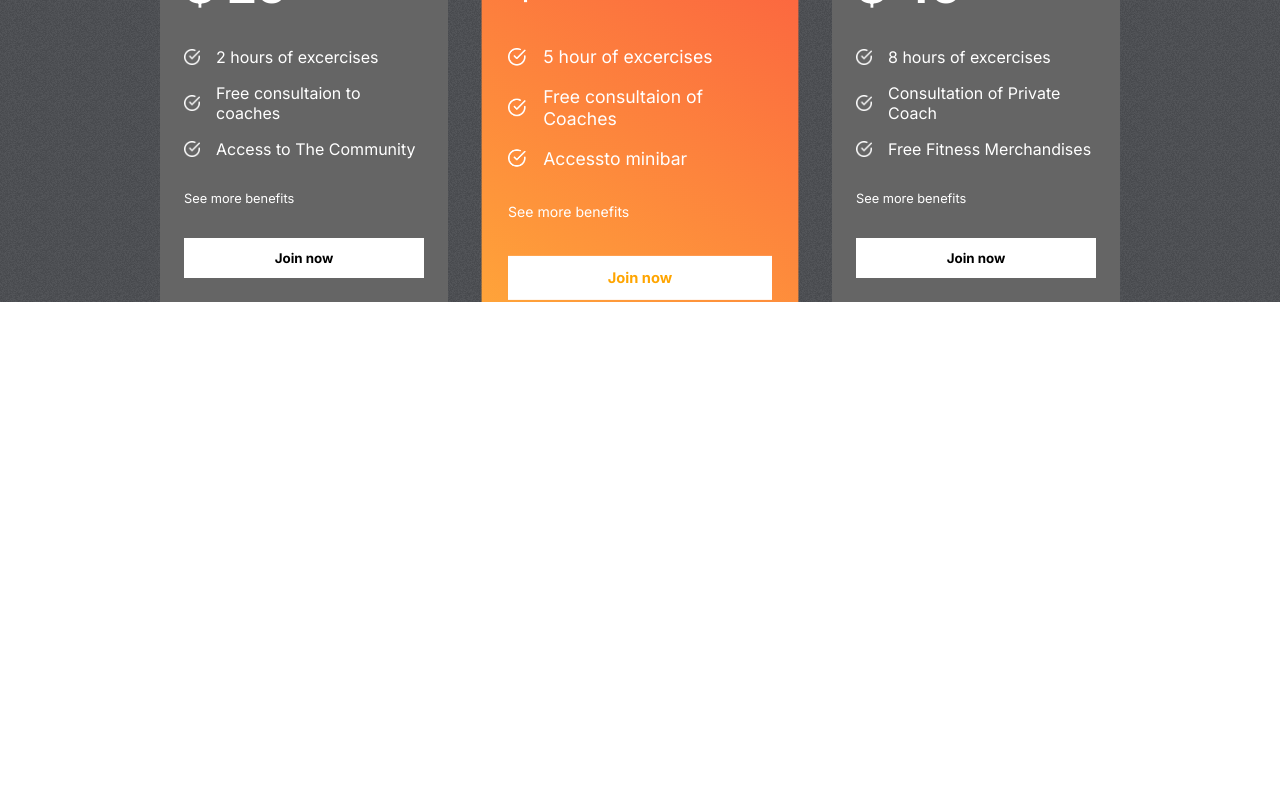
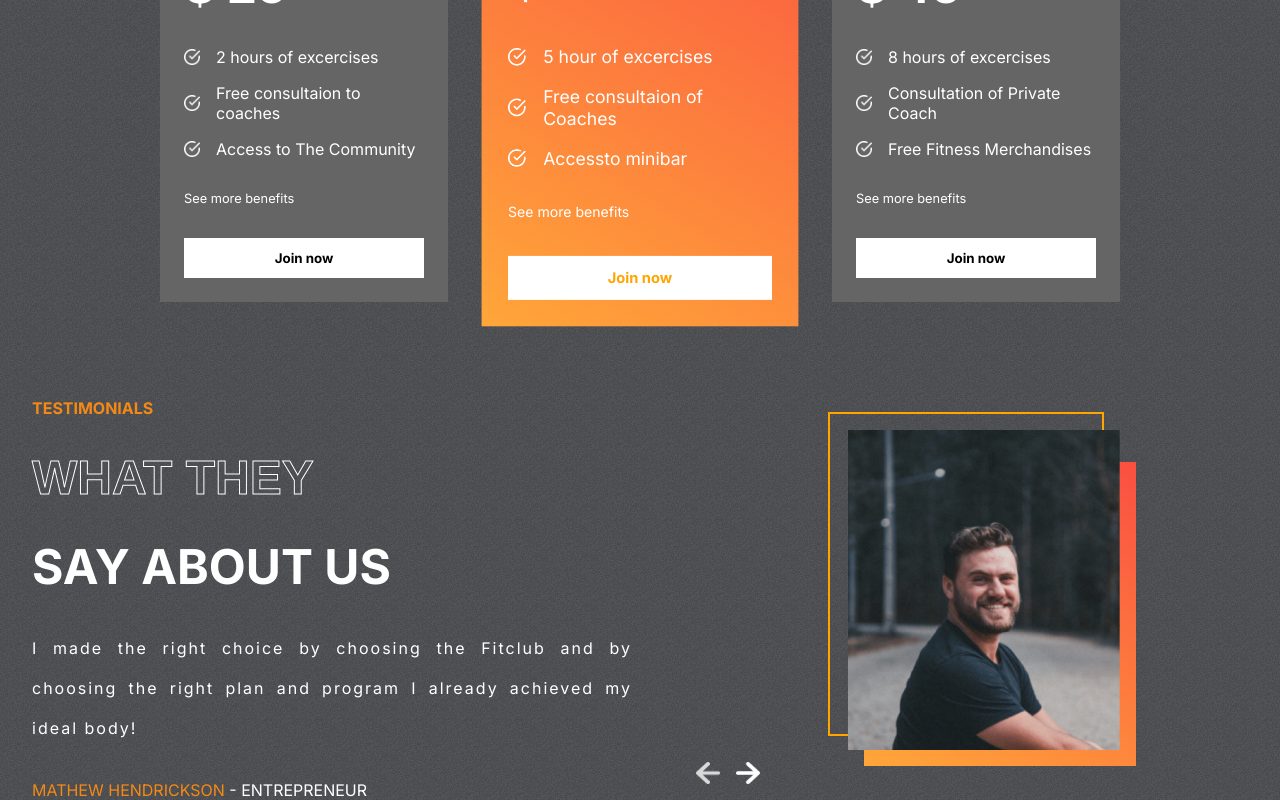
Before and after one commit to alveswellingtonn/Gym-React, a React (Create React App) app: page / in a window 1280 px wide. Shown: the part 2141-2941 px from the top of the page. Before the commit the page ends 2443 px from the top, so only its background shows below. Built offline with nearby package versions, Linux system fonts and the light colour scheme.

Commit message:
Testimonials component

```diff
--- a/src/App.jsx
+++ b/src/App.jsx
@@ -3,6 +3,7 @@ import Hero from './components/Hero/Hero';
 import Plans from './components/Plans/Plans';
 import Programs from './components/Programs/Programs';
 import Reasons from './components/Reasons/Reasons';
+import Testimonials from './components/Testimonials/Testimonials';
 
 function App() {
   return (
@@ -11,6 +12,7 @@ function App() {
       <Programs />
       <Reasons />
       <Plans />
+      <Testimonials />
     </div>
   );
 }
--- /dev/null
+++ b/src/components/Testimonials/Testimonials.css
@@ -0,0 +1,78 @@
+.Testimonials {
+    display: flex;
+    gap: 1rem;
+    padding: 0 2rem;
+}
+
+.left-t {
+    display: flex;
+    flex: 1 1;
+    gap: 2rem;
+    flex-direction: column;
+    text-transform: uppercase;
+    color: white;
+}
+
+.left-t>:nth-child(1) {
+    color: var(--orange);
+    font-weight: bold;
+}
+
+.left-t>:nth-child(2),
+.left-t>:nth-child(3) {
+    font-size: 3rem;
+    font-weight: bold;
+}
+
+.left-t>:nth-child(4) {
+    text-transform: none;
+    text-align: justify;
+    letter-spacing: 2px;
+    line-height: 40px;
+}
+
+.right-t {
+    flex: 1;
+    position: relative;
+}
+
+.right-t>img {
+    position: absolute;
+    width: 17rem;
+    height: 20rem;
+    object-fit: cover;
+    top: 2rem;
+    right: 8rem;
+}
+
+.right-t>:nth-child(1) {
+    position: absolute;
+    width: 17rem;
+    height: 20rem;
+    border: 2px solid orange;
+    background-color: transparent;
+    right: 9rem;
+    top: 0.9rem;
+}
+
+.right-t>:nth-child(2) {
+    position: absolute;
+    width: 17rem;
+    height: 19rem;
+    top: 4rem;
+    right: 7rem;
+    background: var(--planCard);
+}
+
+.arrows {
+    display: flex;
+    gap: 1rem;
+    position: absolute;
+    bottom: 1rem;
+    left: 3rem;
+}
+
+.arrows>img {
+    width: 1.5rem;
+    cursor: pointer;
+}
--- /dev/null
+++ b/src/components/Testimonials/Testimonials.jsx
@@ -0,0 +1,55 @@
+import React, { useState } from 'react';
+import './Testimonials.css';
+
+import leftArrow from '../../assets/leftArrow.png'
+import rightArrow from '../../assets/rightArrow.png'
+
+import { testimonialsData } from '../../data/testimonialsData';
+
+const Testimonials = () => {
+
+    const [selected, setSelected] = useState(0);
+    const tLength = testimonialsData.length;
+
+    return (
+        <div className='Testimonials'>
+            <div className="left-t">
+                <span>Testimonials</span>
+                <span className='stroke-text'>What they</span>
+                <span>say about us</span>
+
+                <span>
+                    {testimonialsData[selected].review}
+                </span>
+                <span>
+                    <span style={{ color: 'var(--orange)' }}>
+                        {testimonialsData[selected].name}
+                    </span>{" "}
+                    - {testimonialsData[selected].status}
+                </span>
+            </div>
+            <div className="right-t">
+                <div></div>
+                <div></div>
+                <img src={testimonialsData[selected].image} alt="" />
+
+                <div className="arrows">
+                    <img
+                        onClick={() => {
+                            selected === 0 ? setSelected(tLength - 1) :
+                                setSelected((prev) => prev - 1);
+                        }}
+                        src={leftArrow} alt="leftArrow" />
+                    <img
+                        onClick={() => {
+                            selected === tLength - 1 ? setSelected(0) :
+                                setSelected((prev) => prev + 1);
+                        }}
+                        src={rightArrow} alt="rightArrow" />
+                </div>
+            </div>
+        </div>
+    )
+}
+
+export default Testimonials
```
